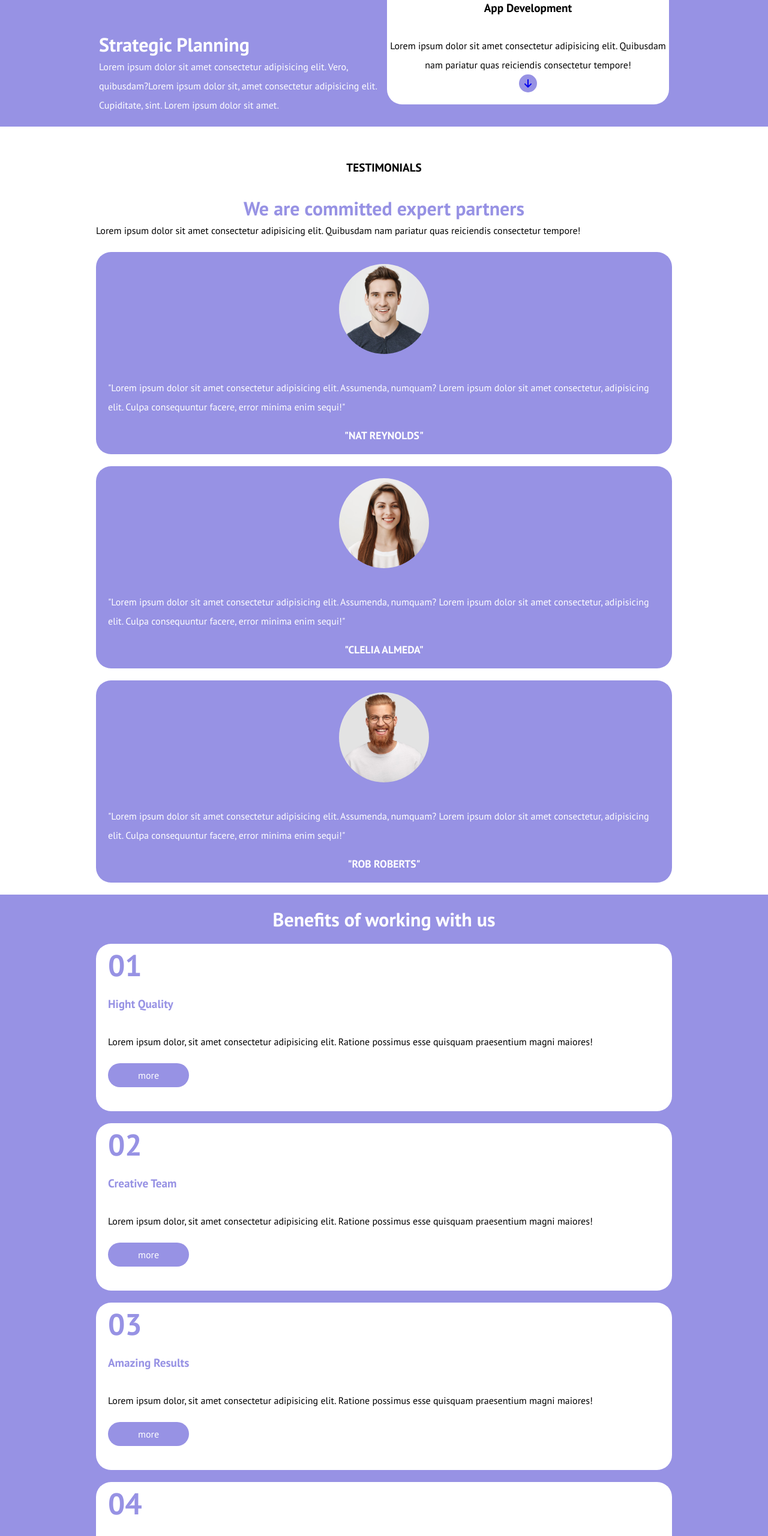
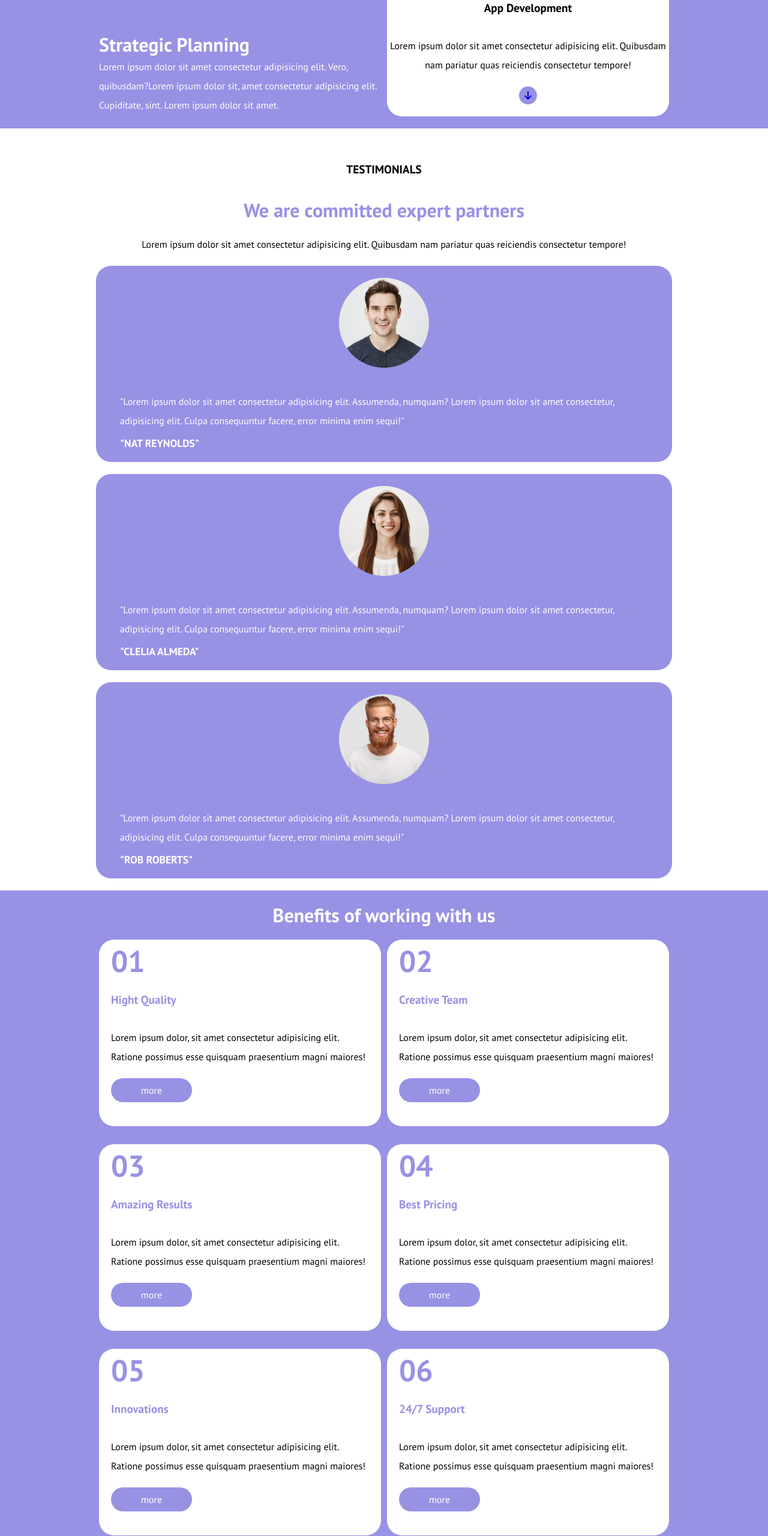
Before and after one commit to AlessandroPagliuca/htmlcss-responsive-layout, a plain HTML site: page index.html in a window 1280 px wide. Shown: the part 1692-4252 px from the top of the page at 60% size. Drawn offline with Linux system fonts and the light colour scheme.

Commit message:
fix media screen 768px

```diff
--- a/css/style.css
+++ b/css/style.css
@@ -181,12 +181,11 @@ main{
 #testimonials h3{
     color: var(--color-text-dark);
     text-transform: uppercase;
-    text-align: center;
 }
 #testimonials h2{
     color: var(--primary-color);
-    text-align: center;
 }
+
 .test{
     background-color: var(--primary-color);
     border-radius: 25px;
@@ -268,6 +267,7 @@ main{
 }
 .privacy {
     color: var(--secondary-color);
+    font-size: .7rem;
 }
 .under-line{
     text-decoration: underline;
@@ -286,14 +286,10 @@ footer a{
     color: var(--primary-color);
 }
 footer p{
-    font-size: .8rem;
+    font-size: .7rem;
 }
 footer a{
-    font-size: .8rem;
-
-}
-footer span{
-    font-size: .8rem;
+    font-size: .7rem;
 
 }
 /*/footer*/
@@ -325,11 +321,23 @@ footer span{
     .a-self{
         align-self: stretch;
     }
-    .card-about-us{
+    .row-nowrap{
+        display: flex;
+        flex-flow: row nowrap;
+        justify-content: flex-start;
+    }
+
+    .p-left-right{
+        padding: 0 20px;
+    }
+
+    .card-about-us, .features-cards{
         width: calc((100% / 2) - 10px);
     }
-    .ptop35{
-        padding-top: 35px;
+    .d-col{
+        display: flex;
+        flex-direction: column;
+        align-items: center;
     }
 }
 
--- a/index.html
+++ b/index.html
@@ -47,7 +47,7 @@
         <section id="intro">
             <div class="container d-flex">
 
-                <div class="card d-start p-t-r-l">
+                <div class="card p-t-r-l">
                     <div class="card-left ">
                         <h3>Get a demo application</h3>
                         <p>Lorem ipsum dolor sit amet consectetur adipisicing elit. Vero, quibusdam?Lorem ipsum dolor sit, amet consectetur adipisicing elit. Cupiditate, sint.</p>
@@ -105,7 +105,7 @@
                 <div class="plan2 plan2-text card-plan ">
                     <img src="./img/planning2.png" alt="">
                     <h3>App Development</h3>
-                    <p>Lorem ipsum dolor sit amet consectetur adipisicing elit. Quibusdam nam pariatur quas reiciendis consectetur tempore!</p>
+                    <p class="p-bot-20">Lorem ipsum dolor sit amet consectetur adipisicing elit. Quibusdam nam pariatur quas reiciendis consectetur tempore!</p>
                     <a href="#" class="plan-arrow">
                         <i class="fa-solid fa-arrow-down "></i>
                     </a>
@@ -116,15 +116,16 @@
 
         <section id="testimonials">
             <div class="container">
-                <h3>Testimonials</h3>
-                <h2>
+                <h3 class="text-center">Testimonials</h3>
+                <h2 class="text-center p-bot-20">
                     We are committed expert partners
                 </h2>
-                <p>Lorem ipsum dolor sit amet consectetur adipisicing elit. Quibusdam nam pariatur quas reiciendis consectetur tempore!</p>
-                <div class="test d-flex p-all-20 m-20">
+                <p class="text-center">Lorem ipsum dolor sit amet consectetur adipisicing elit. Quibusdam nam pariatur quas reiciendis consectetur tempore!</p>
+                <div class="test d-flex p-all-20 m-20 row-nowrap">
                     <div class="test-1">
                         <img src="./img/testimonial1.jpg" alt="">
                     </div>
+                    <div class="p-left-right">
                         <p>
                             "Lorem ipsum dolor sit amet consectetur adipisicing elit.
                             Assumenda, numquam? Lorem ipsum dolor sit amet consectetur,
@@ -133,11 +134,13 @@
                         </p>
                         <h4>"Nat Reynolds"</h4>
                     </div>
+                </div>
 
-                <div class="test d-flex p-all-20 m-20">
+                <div class="test d-flex p-all-20 m-20 row-nowrap">
                     <div class="test-1">
                         <img src="./img/testimonial2.jpg" alt="">
                     </div>
+                    <div class="p-left-right">
                         <p>
                             "Lorem ipsum dolor sit amet consectetur adipisicing elit.
                             Assumenda, numquam? Lorem ipsum dolor sit amet consectetur,
@@ -146,11 +149,13 @@
                         </p>
                         <h4>"Clelia Almeda"</h4>
                     </div>
+                </div>
 
-                <div class="test d-flex p-all-20 m-20">
+                <div class="test d-flex p-all-20 m-20 row-nowrap">
                     <div class="test-1">
                         <img src="./img/testimonial3.jpg" alt="">
                     </div>
+                    <div class="p-left-right">
                         <p>
                             "Lorem ipsum dolor sit amet consectetur adipisicing elit.
                             Assumenda, numquam? Lorem ipsum dolor sit amet consectetur,
@@ -159,6 +164,7 @@
                         </p>
                         <h4>"Rob Roberts"</h4>
                     </div>
+                </div>
 
             </div>
         </section>
@@ -166,7 +172,9 @@
         <section class="even p-bot-20" id="features">
             <div class="container">
                 <h2>Benefits of working with us</h2>
-                <div class="box-features  m-20">
+
+                <div class="d-flex ">
+                    <div class="box-features features-cards  m-20">
                         <p class="number">01</p>
                         <h3>Hight Quality</h3>
                         <p>
@@ -177,7 +185,7 @@
                             <span>more</span>
                         </a>
                     </div>
-                <div class="box-features m-20">
+                    <div class="box-features features-cards m-20">
                         <p class="number">02</p>
                         <h3>Creative Team</h3>
                         <p>
@@ -188,7 +196,7 @@
                             <span>more</span>
                         </a>
                     </div>
-                <div class="box-features m-20">
+                    <div class="box-features features-cards m-20">
                         <p class="number">03</p>
                         <h3>Amazing Results</h3>
                         <p>
@@ -199,7 +207,7 @@
                             <span>more</span>
                         </a>
                     </div>
-                <div class="box-features m-20">
+                    <div class="box-features features-cards m-20">
                         <p class="number">04</p>
                         <h3>Best Pricing</h3>
                         <p>
@@ -210,7 +218,7 @@
                             <span>more</span>
                         </a>
                     </div>
-                <div class="box-features m-20">
+                    <div class="box-features features-cards m-20">
                         <p class="number">05</p>
                         <h3>Innovations</h3>
                         <p>
@@ -221,7 +229,7 @@
                             <span>more</span>
                         </a>
                     </div>
-                <div class="box-features m-20">
+                    <div class="box-features features-cards m-20">
                         <p class="number">06</p>
                         <h3>24/7 Support</h3>
                         <p>
@@ -233,6 +241,9 @@
                         </a>
                     </div>
                 </div>
+
+
+            </div>
         </section>
 
         <section id="about-us">
@@ -242,7 +253,7 @@
                     <p>Lorem ipsum dolor sit amet consectetur adipisicing elit. A, deleniti. Tempora ducimus officiis doloremque minima nisi, modi animi aperiam. Optio et quia quam modi, dolore labore quos? Quos id, cumque possimus exercitationem culpa magni nulla vel vitae maiores, cupiditate provident. Lorem ipsum dolor sit amet consectetur adipisicing elit. A possimus nihil libero unde ex obcaecati in non nulla repellendus quis.</p>
                     <p>Lorem ipsum dolor sit amet consectetur adipisicing elit. A, deleniti. Tempora ducimus officiis doloremque minima nisi, modi animi aperiam. Optio et quia quam modi, dolore labore quos? Quos id, cumque possimus exercitationem culpa magni nulla vel vitae maiores, cupiditate provident. Lorem ipsum dolor sit amet consectetur adipisicing elit. A possimus nihil libero unde ex obcaecati in non nulla repellendus quis.</p>
                 </div>
-                <div class="test-1 card-about-us ptop35">
+                <div class="test-1 card-about-us p-left-right">
                     <img src="./img/about.jpg" alt="">
                     <p class="text-purple">
                         "I help companies tincidunt tortor aliquam nulla facilis
@@ -258,7 +269,7 @@
         </section>
 
         <section class="even" id="call-to-action">
-            <div class="container d-flex">
+            <div class="container d-flex d-col">
                 <p class="upper">Get started</p>
                 <h3>Simple, Transparent Pricing</h3>
                 <p class="free">It's Free!</p>
@@ -277,7 +288,7 @@
 
     <footer>
 
-        <div class="container d-flex">
+        <div class="container d-flex d-col">
             <p class="text-center privacy p-top-30">Lorem ipsum dolor sit amet consectetur adipisicing elit. Veritatis, ut!</p>
 
             <div class="p-30">
```
Lines whose indentation alone changed are shown as unchanged.
